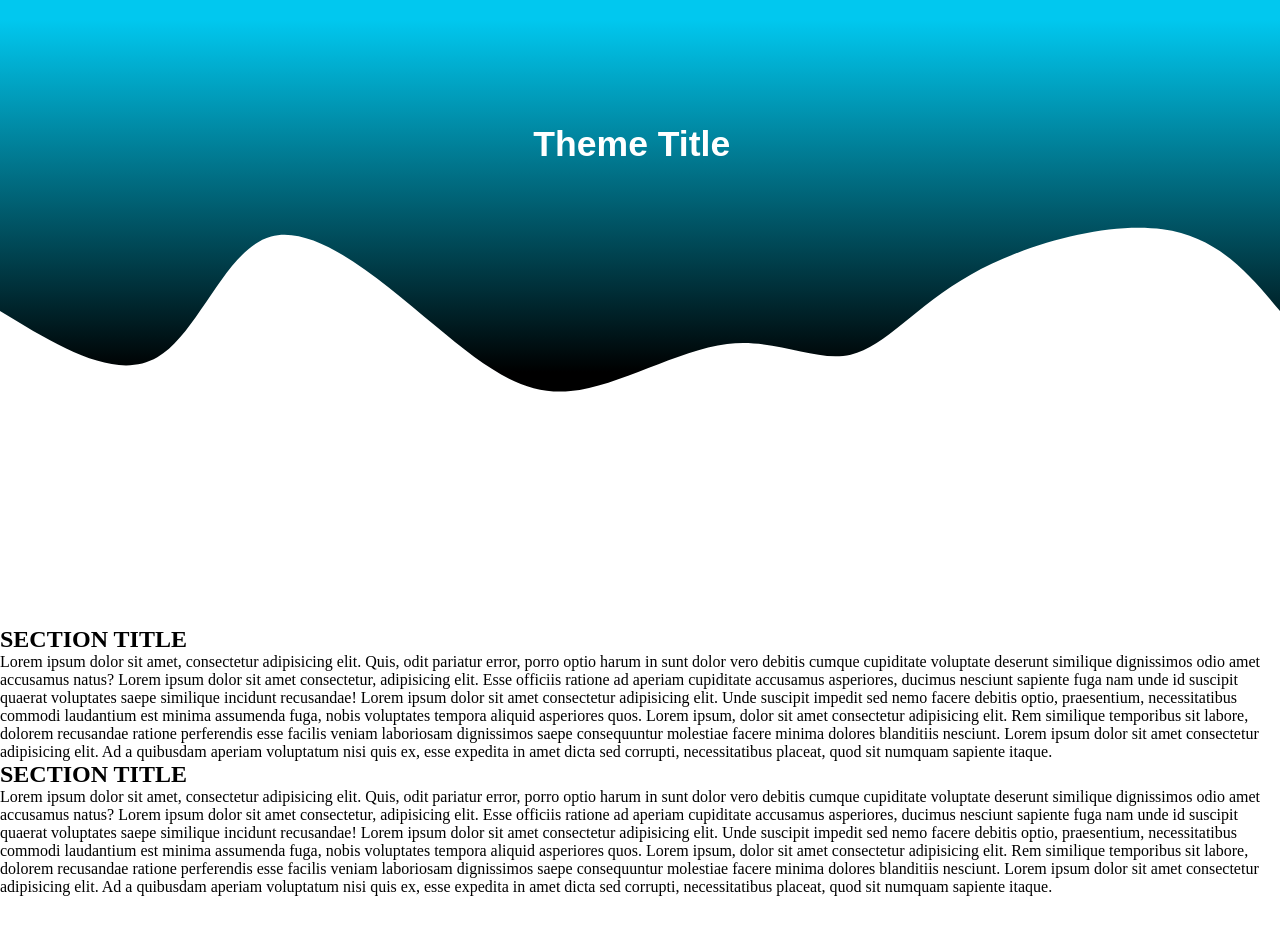
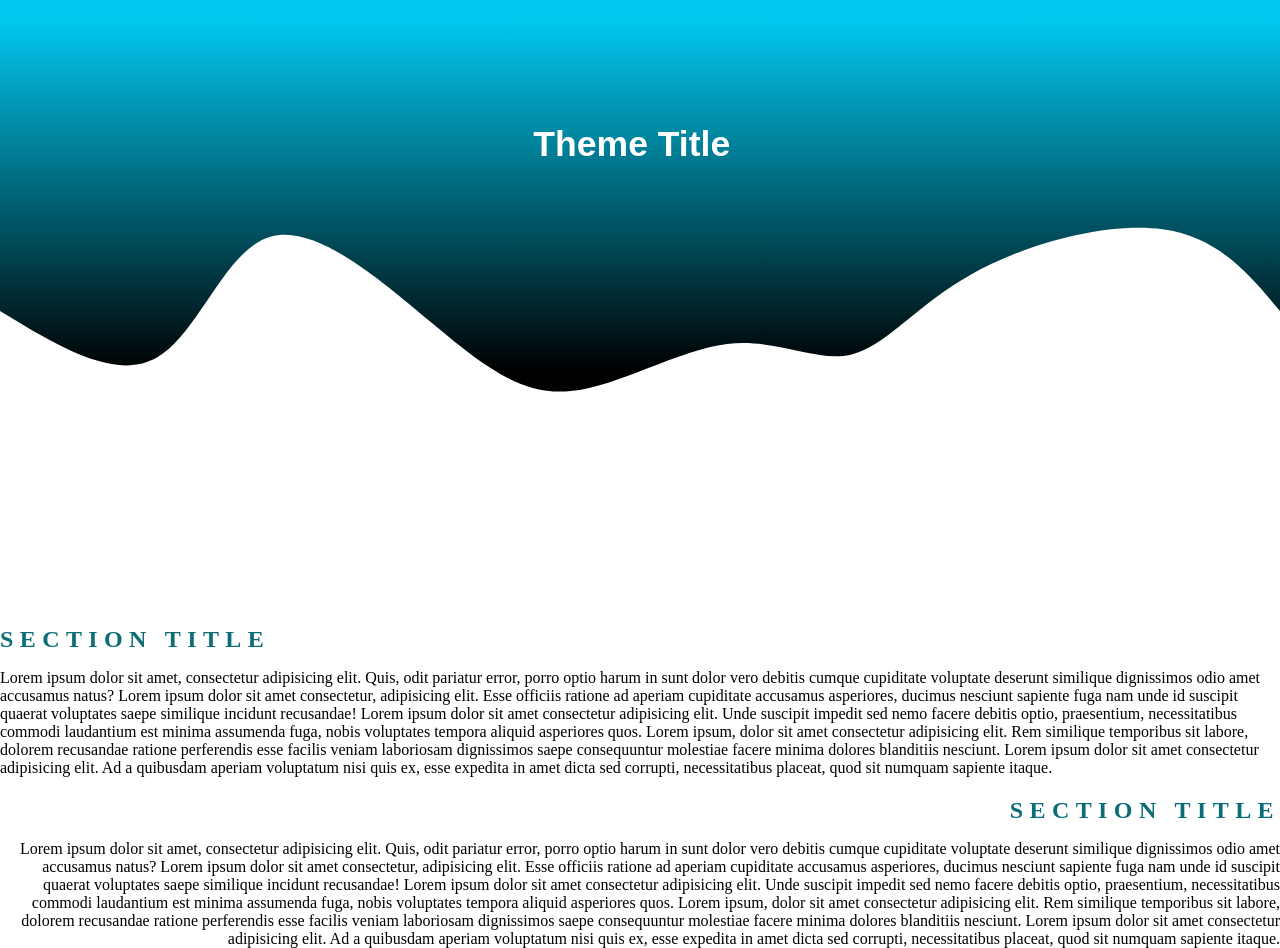
Before and after one commit to bridgemami/D1-8-9-22, a plain HTML site: page index.html in a window 1280 px wide. Before the commit the page ends 896 px from the top, so only its background shows below. Drawn offline with Linux system fonts and the light colour scheme.

Commit message:
changed the h2 and bottom text.

```diff
--- a/css/style.css
+++ b/css/style.css
@@ -7,3 +7,19 @@
     font: bold 40px sans-serif;
     fill: #fff;
 }
+
+h2 {
+    color: #0C6D78;
+    font-family: serif;
+    letter-spacing: 0.5vw;
+    margin-bottom: 2vh;
+}
+
+.space {
+margin-top: 20px;
+text-align: right;
+}
+
+.p2 {
+    text-align: right;
+}
--- a/index.html
+++ b/index.html
@@ -14,10 +14,8 @@
 <section>
     <h2>SECTION TITLE</h2>
     <p>Lorem ipsum dolor sit amet, consectetur adipisicing elit. Quis, odit pariatur error, porro optio harum in sunt dolor vero debitis cumque cupiditate voluptate deserunt similique dignissimos odio amet accusamus natus? Lorem ipsum dolor sit amet consectetur, adipisicing elit. Esse officiis ratione ad aperiam cupiditate accusamus asperiores, ducimus nesciunt sapiente fuga nam unde id suscipit quaerat voluptates saepe similique incidunt recusandae! Lorem ipsum dolor sit amet consectetur adipisicing elit. Unde suscipit impedit sed nemo facere debitis optio, praesentium, necessitatibus commodi laudantium est minima assumenda fuga, nobis voluptates tempora aliquid asperiores quos. Lorem ipsum, dolor sit amet consectetur adipisicing elit. Rem similique temporibus sit labore, dolorem recusandae ratione perferendis esse facilis veniam laboriosam dignissimos saepe consequuntur molestiae facere minima dolores blanditiis nesciunt. Lorem ipsum dolor sit amet consectetur adipisicing elit. Ad a quibusdam aperiam voluptatum nisi quis ex, esse expedita in amet dicta sed corrupti, necessitatibus placeat, quod sit numquam sapiente itaque.</p>
-</section>
-<section>
-    <h2>SECTION TITLE</h2>
-    <p>Lorem ipsum dolor sit amet, consectetur adipisicing elit. Quis, odit pariatur error, porro optio harum in sunt dolor vero debitis cumque cupiditate voluptate deserunt similique dignissimos odio amet accusamus natus? Lorem ipsum dolor sit amet consectetur, adipisicing elit. Esse officiis ratione ad aperiam cupiditate accusamus asperiores, ducimus nesciunt sapiente fuga nam unde id suscipit quaerat voluptates saepe similique incidunt recusandae! Lorem ipsum dolor sit amet consectetur adipisicing elit. Unde suscipit impedit sed nemo facere debitis optio, praesentium, necessitatibus commodi laudantium est minima assumenda fuga, nobis voluptates tempora aliquid asperiores quos. Lorem ipsum, dolor sit amet consectetur adipisicing elit. Rem similique temporibus sit labore, dolorem recusandae ratione perferendis esse facilis veniam laboriosam dignissimos saepe consequuntur molestiae facere minima dolores blanditiis nesciunt. Lorem ipsum dolor sit amet consectetur adipisicing elit. Ad a quibusdam aperiam voluptatum nisi quis ex, esse expedita in amet dicta sed corrupti, necessitatibus placeat, quod sit numquam sapiente itaque.</p>
+    <h2 class="space">SECTION TITLE</h2>
+    <p class="p2">Lorem ipsum dolor sit amet, consectetur adipisicing elit. Quis, odit pariatur error, porro optio harum in sunt dolor vero debitis cumque cupiditate voluptate deserunt similique dignissimos odio amet accusamus natus? Lorem ipsum dolor sit amet consectetur, adipisicing elit. Esse officiis ratione ad aperiam cupiditate accusamus asperiores, ducimus nesciunt sapiente fuga nam unde id suscipit quaerat voluptates saepe similique incidunt recusandae! Lorem ipsum dolor sit amet consectetur adipisicing elit. Unde suscipit impedit sed nemo facere debitis optio, praesentium, necessitatibus commodi laudantium est minima assumenda fuga, nobis voluptates tempora aliquid asperiores quos. Lorem ipsum, dolor sit amet consectetur adipisicing elit. Rem similique temporibus sit labore, dolorem recusandae ratione perferendis esse facilis veniam laboriosam dignissimos saepe consequuntur molestiae facere minima dolores blanditiis nesciunt. Lorem ipsum dolor sit amet consectetur adipisicing elit. Ad a quibusdam aperiam voluptatum nisi quis ex, esse expedita in amet dicta sed corrupti, necessitatibus placeat, quod sit numquam sapiente itaque.</p>
 </section>
 </body>
 </html>
```
